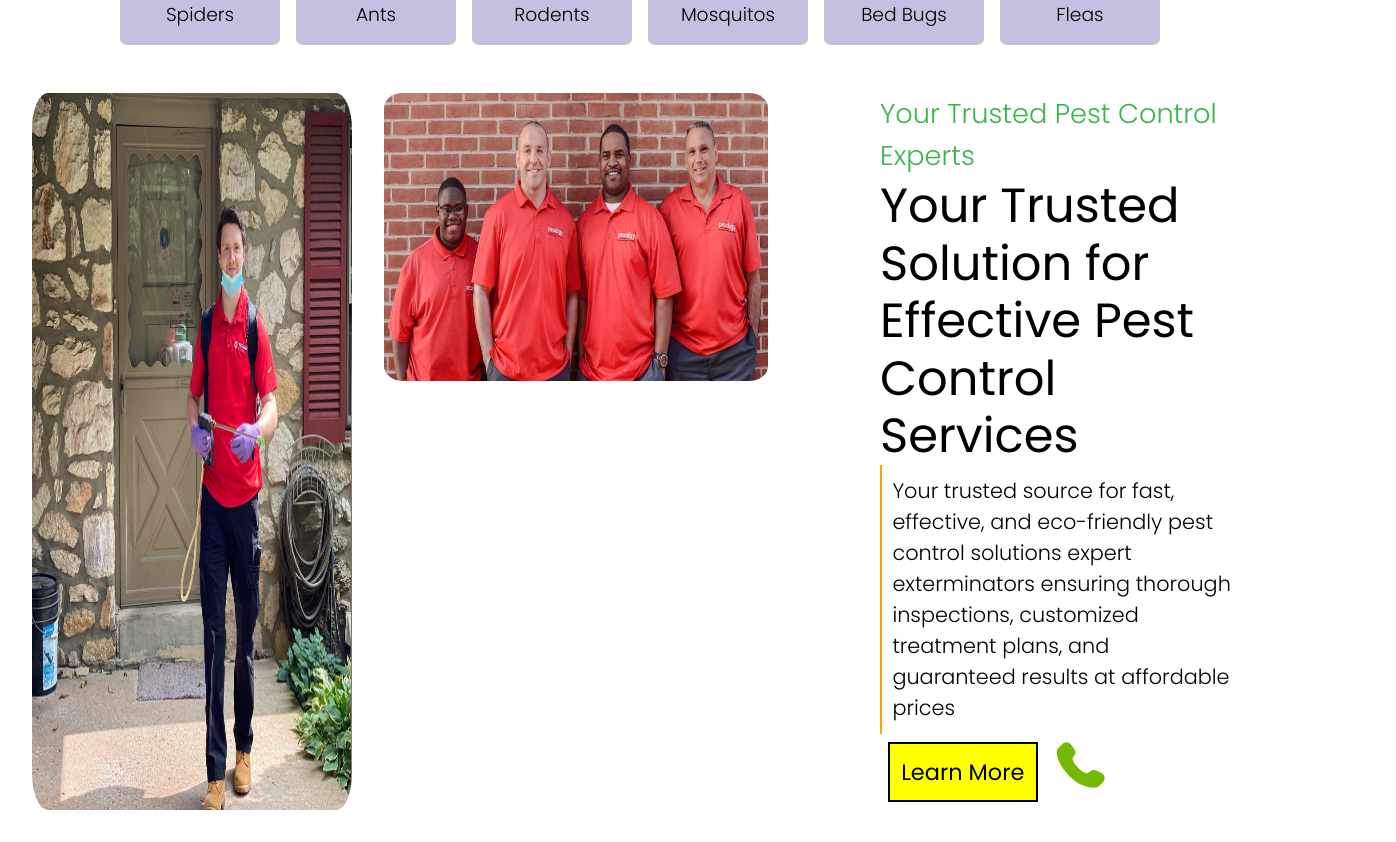
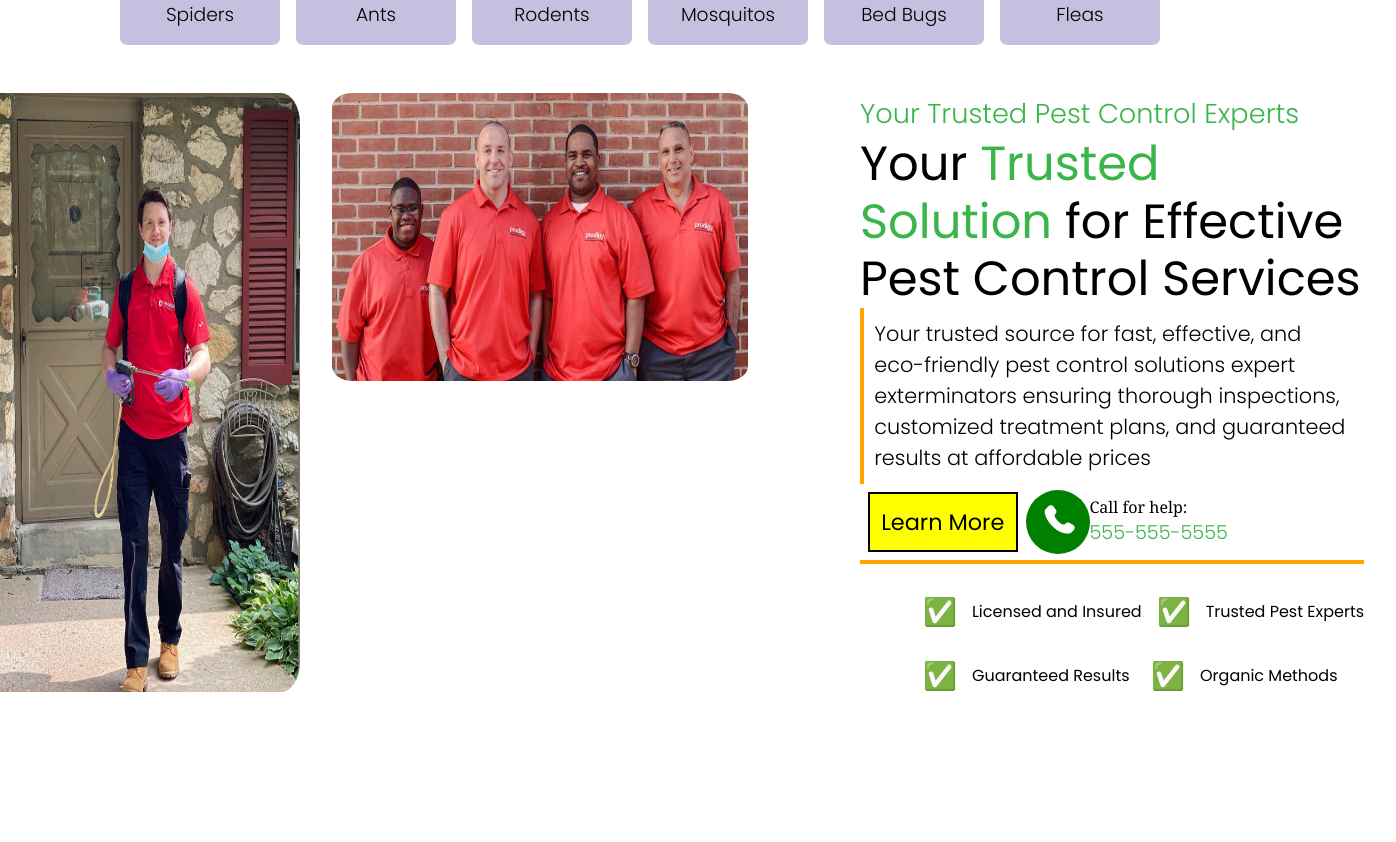
Before and after one commit to alecnissen/Precision-Pest-Control, a React (Vite) app: page / in a window 1280 px wide. Shown: the part 560-1402 px from the top of the page, 1396 px wide, since content can reach past the window. After the commit the page ends 1284 px from the top, so only its background shows below. Built offline with nearby package versions, Linux system fonts and the light colour scheme.

Commit message:
added green check marks for trusted solution/about us homepage section, now will try to make it responsive

```diff
--- a/src/AboutUsHomepage.jsx
+++ b/src/AboutUsHomepage.jsx
@@ -2,7 +2,7 @@ import React from 'react';
 import ppsWorkersImg from '../assets/pps-img-3.jpg';
 import ppsWorkersImg2 from '../assets/tyler-pps-img-1.jpg';
 import phoneImg from "../assets/phone-svgrepo-com.svg";
-
+import greenCheckMarkImg from "../assets/check-mark-button-svgrepo-com (1).svg"
 
 
 
@@ -17,8 +17,8 @@ export default function AboutUsHomepage() {
       <div className="about-us-content-container">
         <h3>Your Trusted Pest Control Experts</h3>
 
-        <h1>Your Trusted Solution for Effective Pest Control Services</h1>
-        <p>
+        <h1>Your <span className='trusted-solution-text-about-us'>Trusted Solution</span> for Effective Pest Control Services</h1>
+        <p className='about-us-description-p'>
           Your trusted source for fast, effective, and eco-friendly pest control solutions expert exterminators ensuring
           thorough inspections, customized treatment plans, and guaranteed results at affordable prices
         </p>
@@ -32,12 +32,48 @@ export default function AboutUsHomepage() {
 
 
         <div className='phone-icon-container'>
+
             <img src={phoneImg}></img>
         </div>
 
 
+        <div className='call-for-help-container'>
+
+          <p>Call for help: </p>
+          <h3>555-555-5555</h3>
+        </div>
 
         </div>
+
+
+
+
+
+
+        <div className='check-marks-wrapper'>
+
+        <div className='check-marks-container'>
+
+        <div className='check-mark-set-1'>
+          <img src={greenCheckMarkImg}></img>
+          <p>Licensed and Insured</p>
+          <img src={greenCheckMarkImg}></img>
+          <p>Trusted Pest Experts</p>
+        </div>
+
+        <div className='check-mark-set-2'>
+        <img src={greenCheckMarkImg}></img>
+          <p>Guaranteed Results</p>
+          <img src={greenCheckMarkImg}></img>
+          <p>Organic Methods</p>
+
+        </div>
+
+        </div>
+
+
+        </div>
+
 
 
       </div>
--- a/src/Styles/about_us_homepage_styles.scss
+++ b/src/Styles/about_us_homepage_styles.scss
@@ -12,13 +12,13 @@
 .pps-worker-img-1 {
     display: flex;
     align-items: flex-start;
-    width: 24em;
+    width: 26em;
     height: 18em;
     border-radius: 5%;
 }
 
 .pps-worker-img2 {
-    width: 20em;
+    width: 24em;
     border-radius: 5%;
 
 }
@@ -59,6 +59,11 @@
     border: 2px solid black;
 }
 
+.trusted-solution-text-about-us {
+    font-family: "Poppins", sans-serif;
+    color: rgba(57, 181, 74, 1);
+}
+
 .about-us-content-container h3 {
     // padding: 1em;
     font-size: 1.7rem;
@@ -67,13 +72,21 @@
     font-family: "Poppins", sans-serif;
 }
 
-.about-us-content-container p {
+// .about-us-content-container p {
+//     font-size: 1.3rem;
+//     font-weight: 300;
+//     padding-bottom: 1em;
+//     padding: 0.5em;
+//     font-family: "Poppins", sans-serif;
+// }
+
+.about-us-description-p {
     font-size: 1.3rem;
     font-weight: 300;
     padding-bottom: 1em;
     padding: 0.5em;
-    border-left: 2px solid orange;
     font-family: "Poppins", sans-serif;
+    border-left: 4px solid orange;
 }
 
 // .phone-icon-container {
@@ -85,4 +98,77 @@
 .learn-more-call-help-button-container {
     display: flex;
     align-items: center;
+    border-bottom: 4px solid orange;
 }
+
+.phone-icon-container img {
+    width: 2.5em;
+}
+
+
+
+.phone-icon-container {
+    display: flex;
+    justify-content: center;
+    align-items: center;
+    width: 4em;
+    height: 4em;
+    background-color: green;
+    border-radius: 50%;
+}
+
+
+.call-for-help-container {
+    display: flex;
+    flex-direction: column;
+
+}
+
+.call-for-help-container p {
+    font-size: 1rem;
+}
+
+.call-for-help-container h3 {
+    font-size: 1.2rem;
+}
+
+
+
+
+.check-marks-container {
+    display: flex;
+    flex-direction: column;
+    // justify-content: center;
+    // align-items: center;
+    gap: 2em;
+    padding-top: 2em;
+    padding-left: 4em;
+}
+
+.check-mark-set-1,
+.check-mark-set-2 {
+    display: flex;
+    // flex-direction: column;
+    gap: 1em;
+    align-items: center;
+    justify-content: center;
+    // width: 100%;
+    // text-align: center;
+}
+
+.check-mark-set-1 p,
+.check-mark-set-2 p {
+    display: flex;
+    flex: 1;
+    font-size: 1rem;
+    font-family: "Poppins", sans-serif;
+    margin: 0;
+    white-space: nowrap;
+
+}
+
+.check-mark-set-1 img,
+.check-mark-set-2 img {
+    width: 2em;
+    height: auto;
+}
```
Also changed, not shown: assets/check-mark-button-svgrepo-com (1).svg (added), assets/phone-svgrepo-com.svg.
